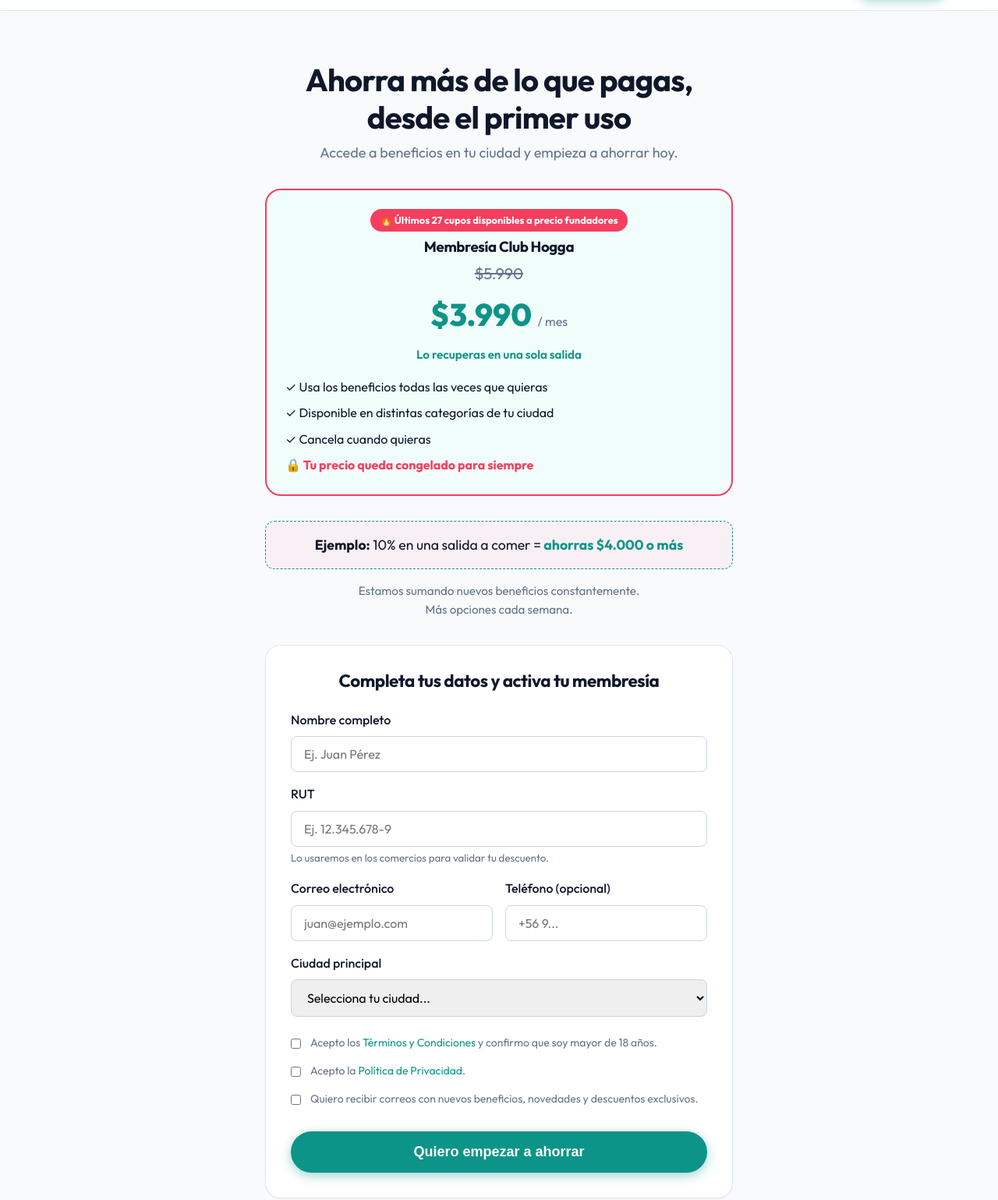
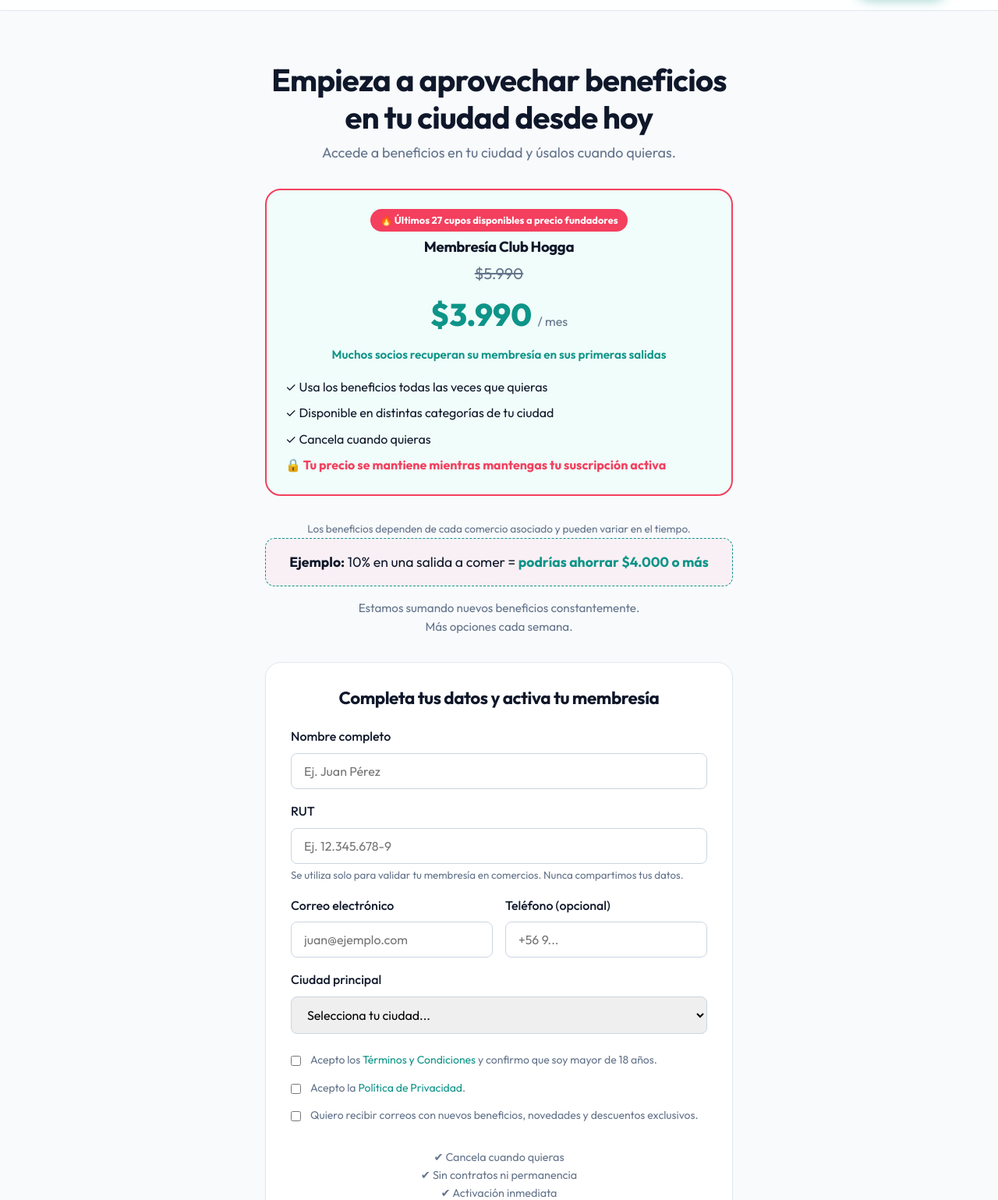
Before and after one commit to ConHogar/clubhogga007, a plain HTML site: page hazte-socio/index.html in a window 1280 px wide. Shown: the part 61-1600 px from the top of the page at 78% size. Drawn offline with Linux system fonts and the light colour scheme.

Commit message:
initial mvp v14

```diff
--- a/hazte-socio/index.html
+++ b/hazte-socio/index.html
@@ -100,9 +100,8 @@
       <div style="max-width: 600px; margin: 0 auto;">
 
         <div style="text-align: center; margin-bottom: var(--space-8);">
-          <h1 style="font-size: 2.5rem; margin-bottom: var(--space-2);">Ahorra más de lo que pagas, desde el primer uso
-          </h1>
-          <p class="text-muted text-lg">Accede a beneficios en tu ciudad y empieza a ahorrar hoy.</p>
+          <h1 style="font-size: 2.5rem; margin-bottom: var(--space-2);">Empieza a aprovechar beneficios en tu ciudad desde hoy</h1>
+          <p class="text-muted text-lg">Accede a beneficios en tu ciudad y úsalos cuando quieras.</p>
         </div>
 
         <div class="pricing-box"
@@ -115,22 +114,24 @@
             <span
               style="text-decoration: line-through; color: var(--text-muted); font-size: 1.25rem; font-weight: normal;">$5.990</span>
             <div>$3.990 <span style="font-size: 1rem; color: var(--text-muted); font-weight: 400;">/ mes</span></div>
-            <div style="font-size: 0.95rem; color: var(--primary); font-weight: 600; margin-top: 0.25rem;">Lo recuperas
-              en una sola salida</div>
+            <div style="font-size: 0.95rem; color: var(--primary); font-weight: 600; margin-top: 0.25rem;">Muchos socios recuperan su membresía en sus primeras salidas</div>
           </div>
           <ul
             style="text-align: left; margin-top: var(--space-4); display: flex; flex-direction: column; gap: 0.5rem; color: var(--text-main); list-style: none; padding: 0;">
             <li>✓ Usa los beneficios todas las veces que quieras</li>
             <li>✓ Disponible en distintas categorías de tu ciudad</li>
             <li>✓ Cancela cuando quieras</li>
-            <li style="color: #f43f5e; font-weight: bold;">🔒 Tu precio queda congelado para siempre</li>
+            <li style="color: #f43f5e; font-weight: bold;">🔒 Tu precio se mantiene mientras mantengas tu suscripción activa</li>
           </ul>
         </div>
+        <p style="font-size: 0.85rem; color: var(--text-muted); text-align: center; margin-top: 0.75rem;">
+          Los beneficios dependen de cada comercio asociado y pueden variar en el tiempo.
+        </p>
 
         <div
           style="background: rgba(244, 63, 94, 0.05); border: 1px dashed var(--primary); border-radius: var(--radius-md); padding: var(--space-4); margin-bottom: var(--space-4); text-align: center;">
           <p style="margin: 0; font-size: 1.1rem; color: var(--text-main);"><strong>Ejemplo:</strong> 10% en una salida
-            a comer = <strong style="color: var(--primary);">ahorras $4.000 o más</strong></p>
+            a comer = <strong style="color: var(--primary);">podrías ahorrar $4.000 o más</strong></p>
         </div>
 
         <div style="text-align: center; margin-bottom: var(--space-8);">
@@ -152,8 +153,7 @@
             <div class="form-group">
               <label class="form-label" for="rut">RUT</label>
               <input type="text" id="rut" name="rut" class="form-control" required placeholder="Ej. 12.345.678-9">
-              <small class="text-muted" style="display: block; margin-top: 0.25rem;">Lo usaremos en los comercios para
-                validar tu descuento.</small>
+              <small class="text-muted" style="display: block; margin-top: 0.25rem;">Se utiliza solo para validar tu membresía en comercios. Nunca compartimos tus datos.</small>
             </div>
 
             <div class="form-group" style="display: grid; grid-template-columns: 1fr 1fr; gap: var(--space-4);">
@@ -198,9 +198,14 @@
               <!-- Turnstile Widget Invisible -->
               <div class="cf-turnstile" data-sitekey="0x4AAAAAACvYbNIV6pFi-RtU"></div>
 
+              <p style="text-align:center; font-size:0.9rem; color:var(--text-muted); margin-bottom:1rem;">
+                ✔ Cancela cuando quieras<br>
+                ✔ Sin contratos ni permanencia<br>
+                ✔ Activación inmediata
+              </p>
               <button type="submit" class="btn btn-primary btn-full" id="submit-btn"
                 style="font-size: 1.125rem; padding: 1rem;">
-                Quiero empezar a ahorrar
+                Activar mi membresía
               </button>
             </div>
 
```
Also changed, not shown: index.html (+57 -26 lines).
